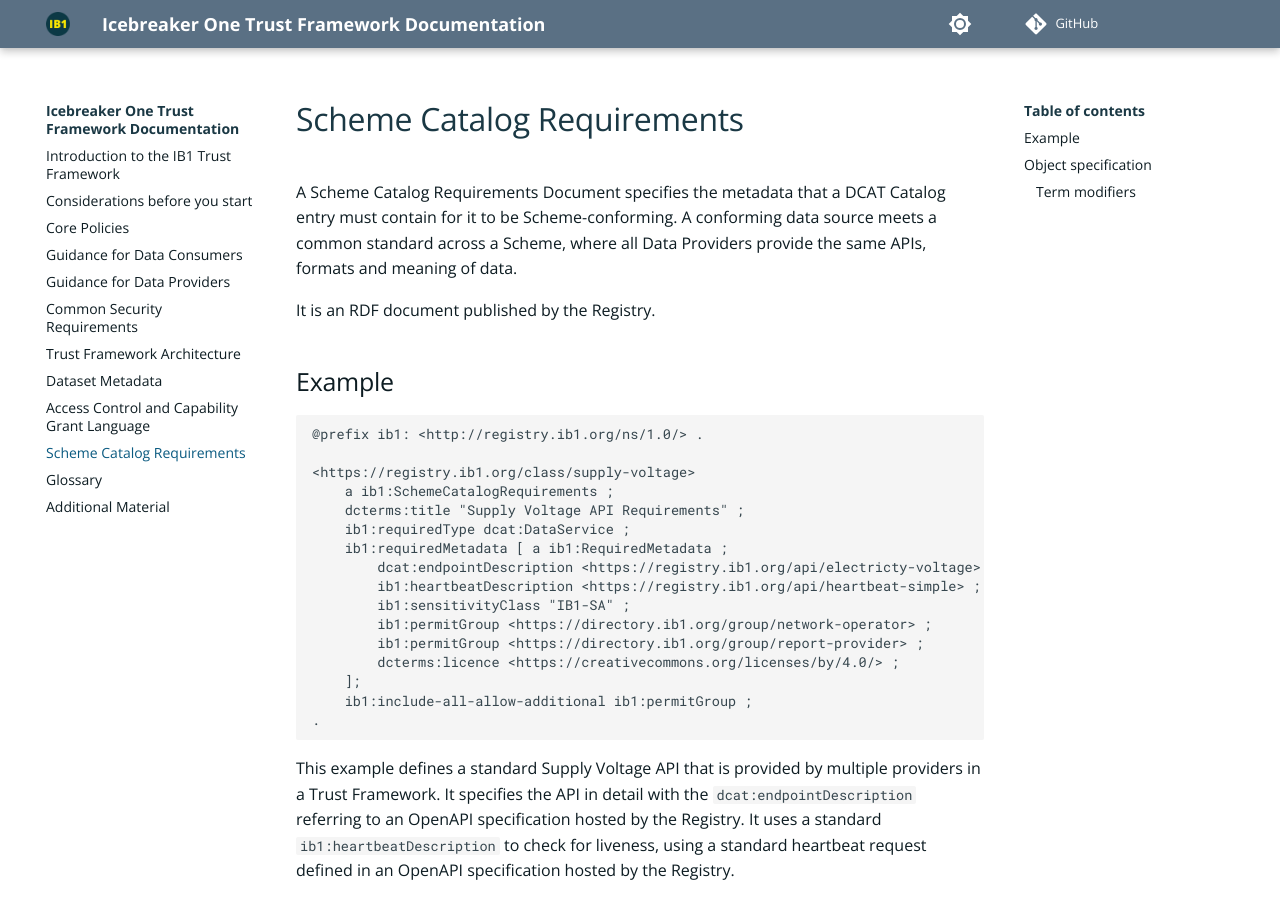
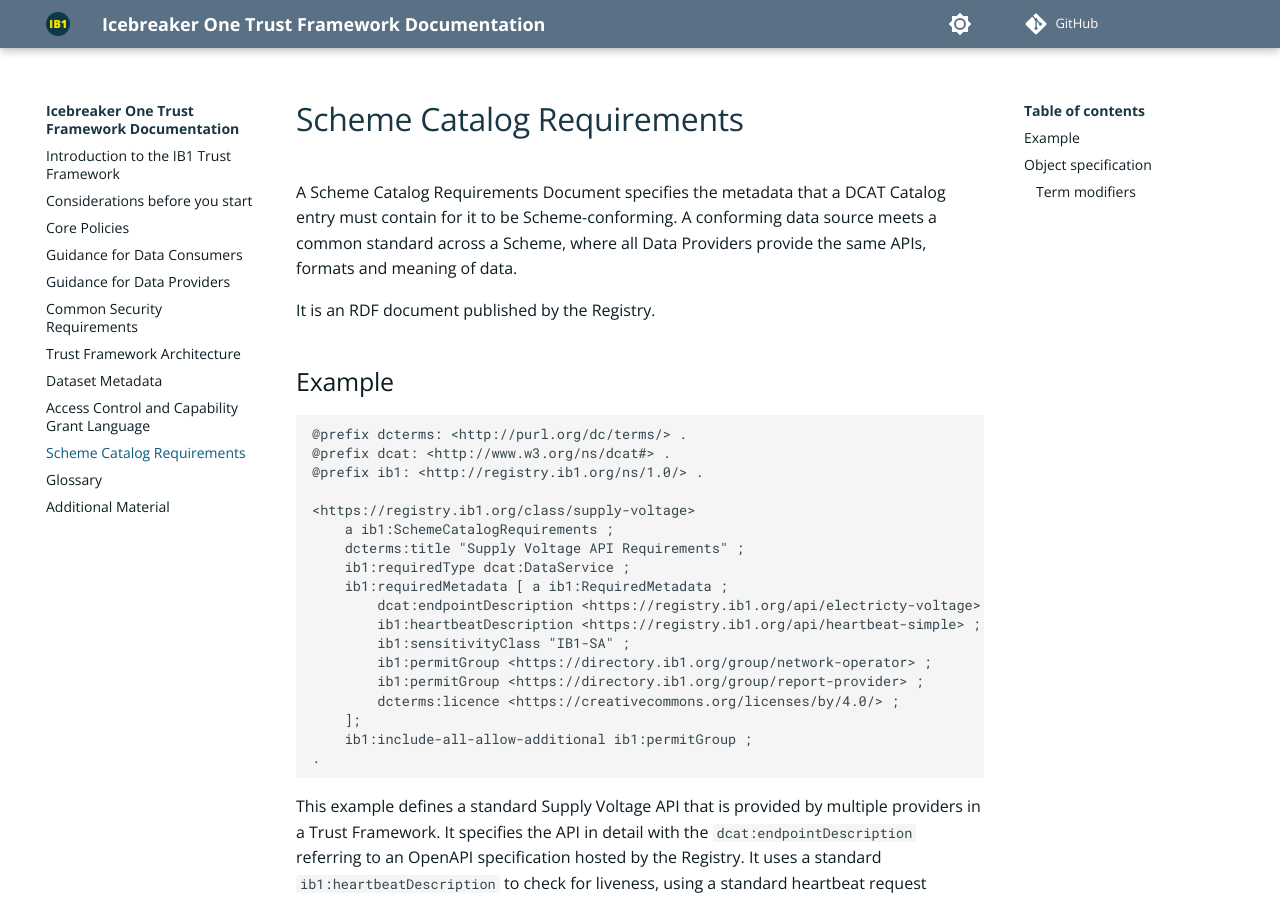
Before and after one commit to icebreakerone/ib1-technical-docs, an MkDocs documentation site: the page built from docs/scheme_catalog_requirements.md, in a window 1280 px wide and 900 px high. Built offline with MkDocs 1.6.1 and Material for MkDocs 9.7.7, drawn with Linux system fonts in a browser that asks for light colours; plug-ins that fetch from the network failed and are left out; comment, search, counter and statistics services are not loaded; the version menu is left out; some of the changed lines change nothing that is shown.

Commit message:
docs/scheme_catalog_requirements.md updated from https://stackedit.net/

````diff
--- a/docs/scheme_catalog_requirements.md
+++ b/docs/scheme_catalog_requirements.md
@@ -8,6 +8,8 @@
 ## Example
 
 ```
+@prefix dcterms: <http://purl.org/dc/terms/> .
+@prefix dcat: <http://www.w3.org/ns/dcat#> .
 @prefix ib1: <http://registry.ib1.org/ns/1.0/> .
 
 <https://registry.ib1.org/class/supply-voltage>
@@ -55,6 +57,6 @@
 
 
 <!--stackedit_data:
-eyJoaXN0b3J5IjpbLTE3MTI0NzI4NDgsMTM4OTcwMjAzOCwxMT
-EzMTI4OTY5LDEyNjg4MzY3MDhdfQ==
+eyJoaXN0b3J5IjpbMTc0Njk4MDkxNSwxMzg5NzAyMDM4LDExMT
+MxMjg5NjksMTI2ODgzNjcwOF19
 -->
````
